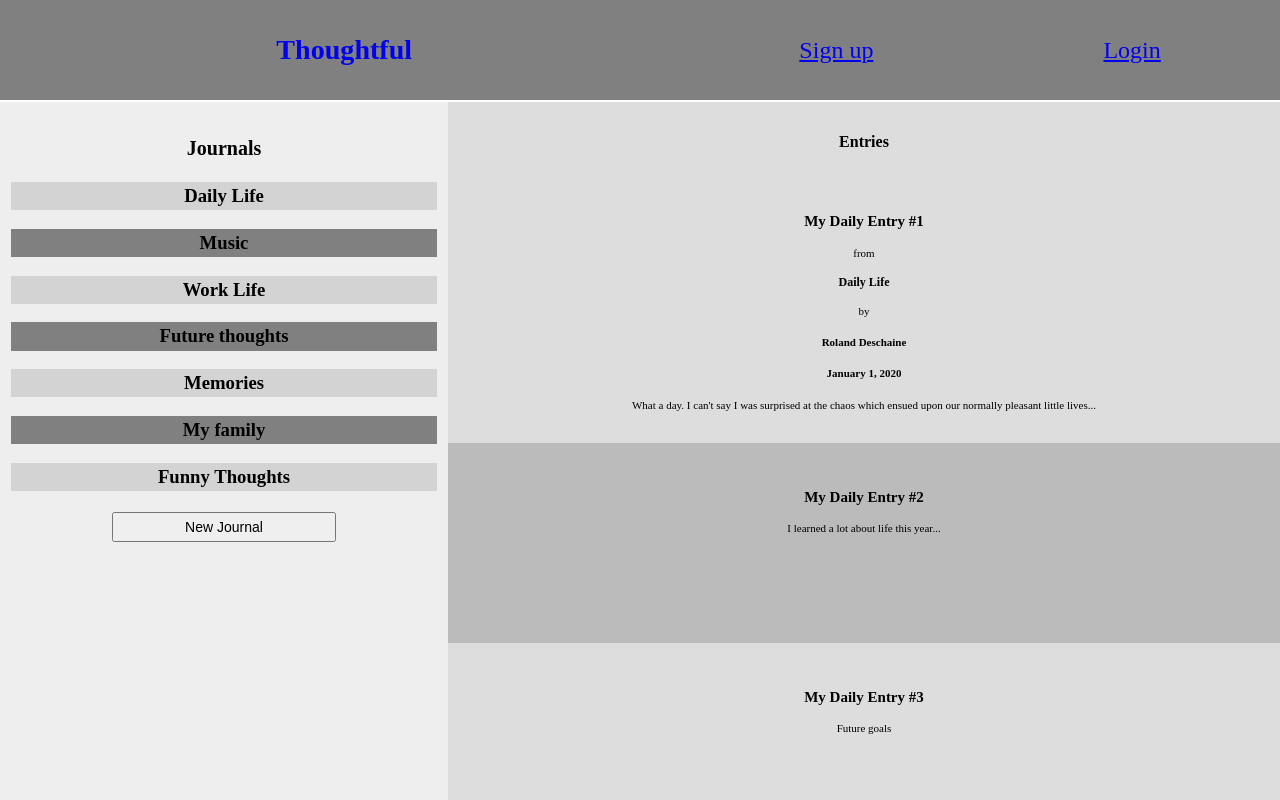
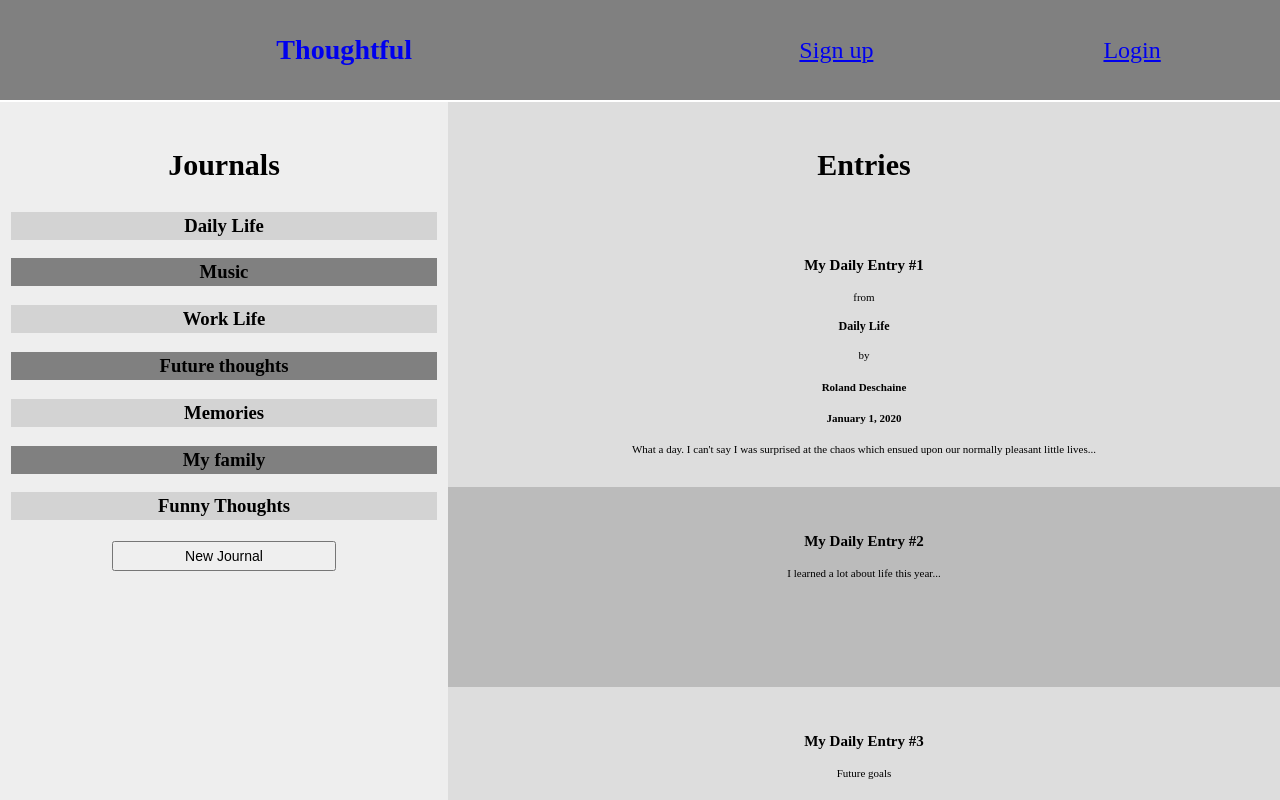
Before and after one commit to traviswhittington88/thoughtful-client, a React (Create React App) app: page /homepage in a window 1280 px wide. Shown: the top 800 px of the page. Built offline with nearby package versions, Linux system fonts and the light colour scheme.

Commit message:
created media query for min-width: 500px and resized heading fonts

```diff
--- a/src/components/EntryPage/EntryPage.css
+++ b/src/components/EntryPage/EntryPage.css
@@ -75,7 +75,7 @@
   }
 
   .entry-main-heading {
-    font-size: 16px;
+    font-size: 1.5em;
   }
 
   .entry-heading {
--- a/src/components/JournalSidebar/JournalSidebar.css
+++ b/src/components/JournalSidebar/JournalSidebar.css
@@ -37,3 +37,19 @@
   }
 
 }
+
+@media screen and (min-width: 320px) {
+
+  .journal-heading {
+    font-size: 1.5em;
+  }
+
+  .journal {
+    font-size: 16px;
+  }
+
+  .add-journal-button {
+    font-size: 14px
+  }
+
+}
```
